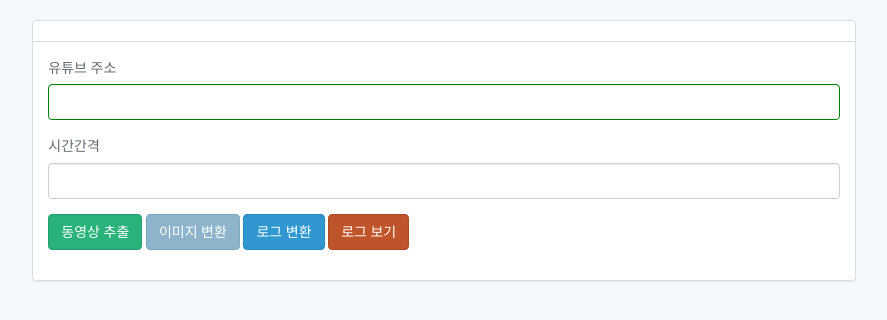
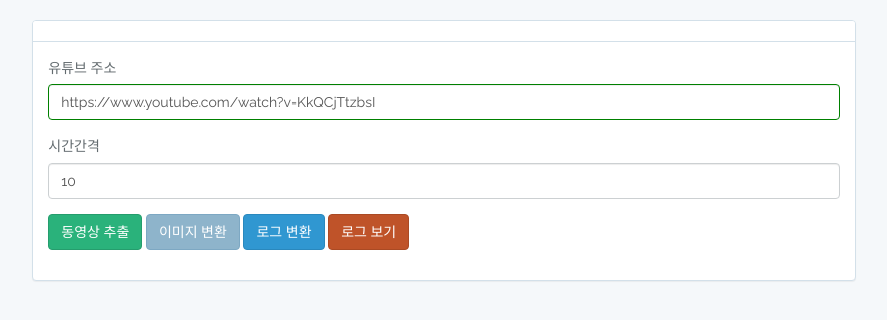
Before and after one commit to AlphaKHU/AlphaKHU, a Flask app: page / in a window 1280 px wide. Shown: the part 100-420 px from the top of the page, without its empty margins (196-1083 px from the left). Run offline with Flask 2, Linux system fonts and the light colour scheme; some libraries are stand-ins or nearby versions.

Commit message:
기본 input value 추가

```diff
--- a/templates/index.html
+++ b/templates/index.html
@@ -37,14 +37,14 @@
                                 <div class="form-group">
                                     <div class="col-md-12">
                                         <label for="url">유튜브 주소</label>
-                                        <input id="url" type="url" class="form-control" name="url" required autofocus>
+                                        <input id="url" type="url" class="form-control" name="url" value="https://www.youtube.com/watch?v=KkQCjTtzbsI" required autofocus>
                                     </div>
                                 </div>
 
                                 <div class="form-group">
                                     <div class="col-md-12">
                                         <label for="second">시간간격</label>
-                                        <input id="second" type="number" class="form-control" name="second" required>
+                                        <input id="second" type="number" class="form-control" name="second" value="10" required>
                                     </div>
                                 </div>
 
```
